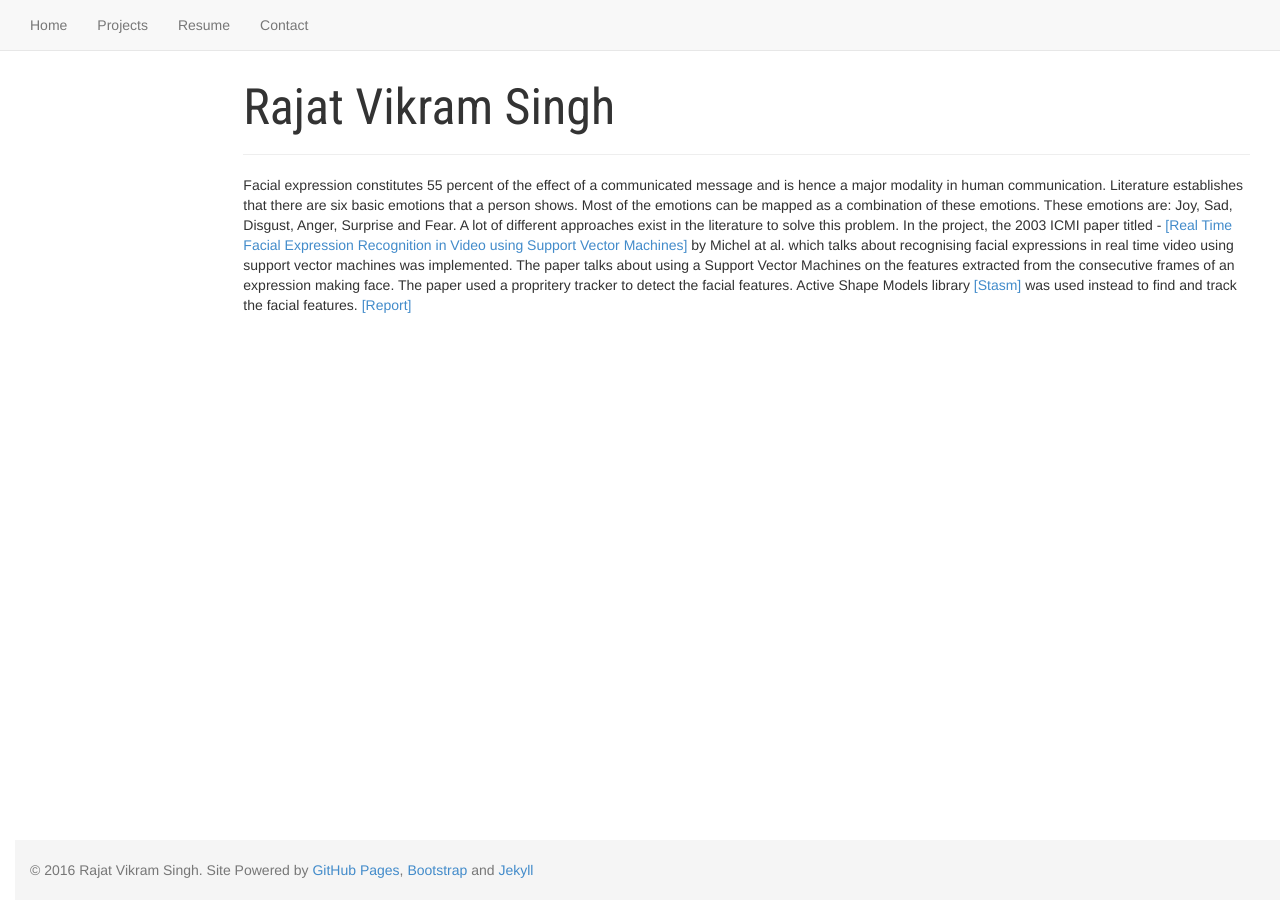
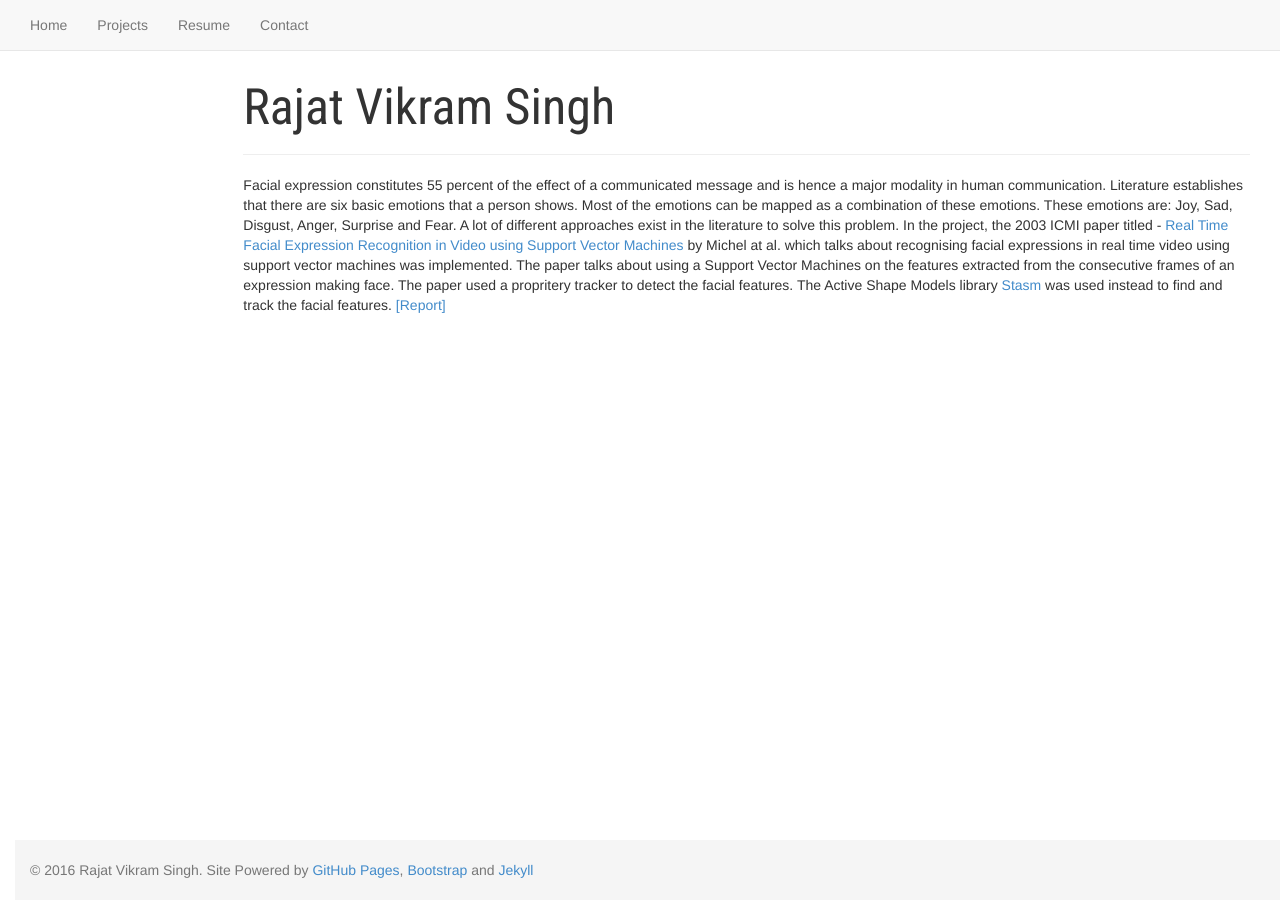
Before and after one commit to rajatvikramsingh/rajatvikramsingh.github.io, a Jekyll site: the page built from projects/Proj6.md, in a window 1280 px wide. Built offline with Jekyll 4.4.1, drawn with Linux system fonts in a browser that asks for light colours; nearby versions of some CDN libraries; library files that are not in the unit come from our copies.

Commit message:
Updated description

```diff
--- a/projects/Proj6.md
+++ b/projects/Proj6.md
@@ -6,4 +6,4 @@ description: Machine Learning Course Project
 category: project
 ---
 
-Facial expression constitutes 55 percent of the effect of a communicated message and is hence a major modality in human communication. Literature establishes that there are six basic emotions that a person shows. Most of the emotions can be mapped as a combination of these emotions. These emotions are: Joy, Sad, Disgust, Anger, Surprise and Fear. A lot of different approaches exist in the literature to solve this problem. In the project, the 2003 ICMI paper titled - [[Real Time Facial Expression Recognition in Video using Support Vector Machines]](http://www.cs.cmu.edu/~cga/behavior/FER-SVM-ICMIpaper.pdf) by Michel at al. which talks about recognising facial expressions in real time video using support vector machines was implemented. The paper talks about using a Support Vector Machines on the features extracted from the consecutive frames of an expression making face. The paper used a propritery tracker to detect the facial features. Active Shape Models library [[Stasm]](http://www.milbo.users.sonic.net/stasm/) was used instead to find and track the facial features. [[Report]](/media/ExpressionDetection.pdf)
+Facial expression constitutes 55 percent of the effect of a communicated message and is hence a major modality in human communication. Literature establishes that there are six basic emotions that a person shows. Most of the emotions can be mapped as a combination of these emotions. These emotions are: Joy, Sad, Disgust, Anger, Surprise and Fear. A lot of different approaches exist in the literature to solve this problem. In the project, the 2003 ICMI paper titled - [Real Time Facial Expression Recognition in Video using Support Vector Machines](http://www.cs.cmu.edu/~cga/behavior/FER-SVM-ICMIpaper.pdf) by Michel at al. which talks about recognising facial expressions in real time video using support vector machines was implemented. The paper talks about using a Support Vector Machines on the features extracted from the consecutive frames of an expression making face. The paper used a propritery tracker to detect the facial features. The Active Shape Models library [Stasm](http://www.milbo.users.sonic.net/stasm/) was used instead to find and track the facial features. [[Report]](/media/ExpressionDetection.pdf)
```
Also changed, not shown: projects/Proj5.md (+1 -1 lines).
